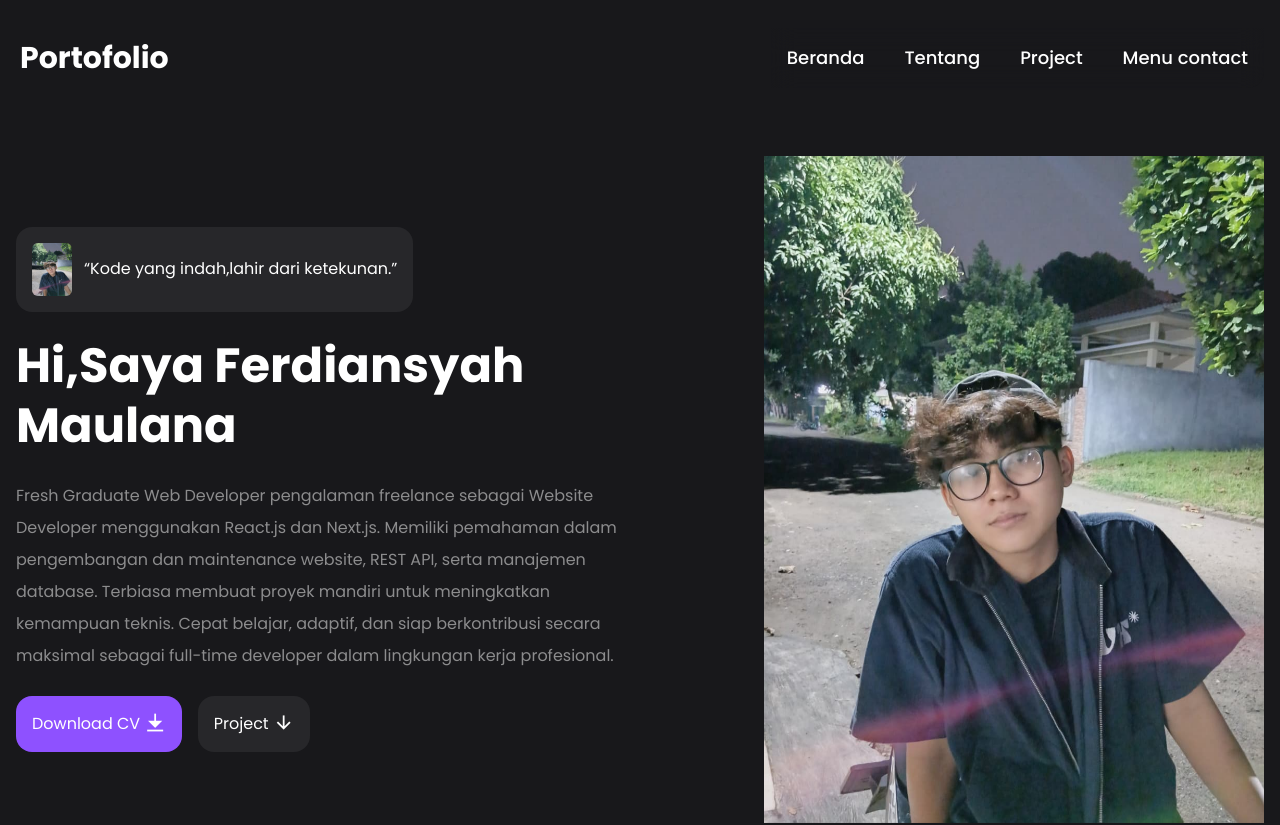
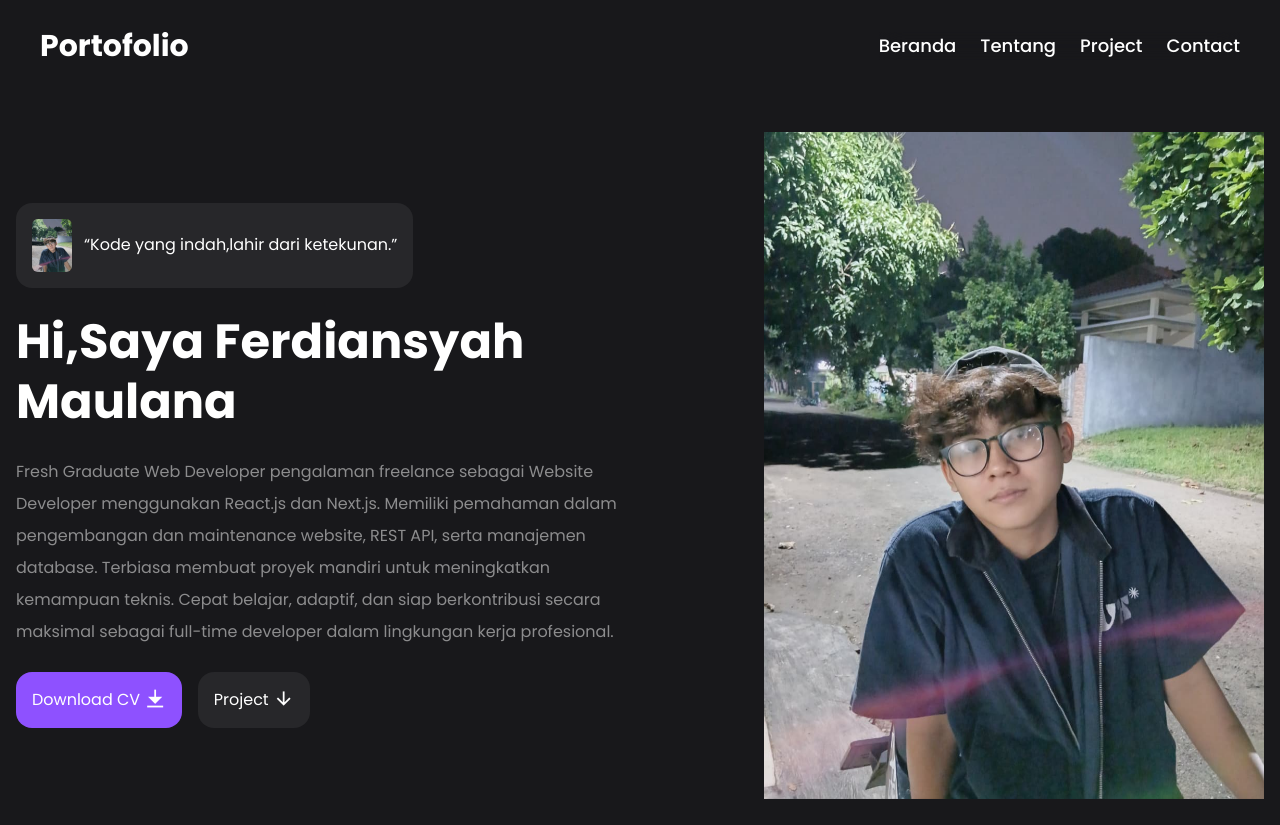
Before and after one commit to Ferdiansyahmaulana07/cv.Ferdiansyah-maulana, a React (Vite) app: page / in a window 1280 px wide. Shown: the top 825 px of the page. Built offline with nearby package versions, Linux system fonts and the light colour scheme.

Commit message:
perubahan pada hamburger

```diff
--- a/package.json
+++ b/package.json
@@ -15,6 +15,7 @@
     "aos": "^3.0.0-beta.6",
     "react": "^19.1.1",
     "react-dom": "^19.1.1",
+    "react-icons": "^5.5.0",
     "remixicon": "^4.7.0",
     "tailwindcss": "^4.1.16"
   },
--- a/src/components/Navbar.jsx
+++ b/src/components/Navbar.jsx
@@ -1,52 +1,94 @@
-import { useState,useEffect } from "react"
+import { useState, useEffect } from "react";
 
 const Navbar = () => {
   const [active, setActive] = useState(false);
+  const [open, setOpen] = useState(false);
+  const [isScrolling, setIsScrolling] = useState(false);
 
   useEffect(() => {
+  let scrollTimeout;
+
   const handleScroll = () => {
-      if(window.scrollY > 150){
-        setActive(true);
-      }else {
-        setActive(false);
-      }
+    setIsScrolling(true);
+
+    clearTimeout(scrollTimeout);
+    scrollTimeout = setTimeout(() => {
+      setIsScrolling(false);
+    }, 200); // 200ms setelah berhenti scroll
   };
 
   window.addEventListener("scroll", handleScroll);
-     return () =>{
+  return () => {
     window.removeEventListener("scroll", handleScroll);
+    clearTimeout(scrollTimeout);
   };
 }, []);
 
   return (
-    <div className="navbar py-7 flex items-center justify-between">
-        <div className="logo">
-            <h1 className="text-3xl font-bold bg-gray-700 text-white p-1 md:bg-transparent md:text-white">Portofolio</h1>
-        </div>
-        <ul className={`menu flex items-center sm:gap-10 gap-4 md:static fixed left-1/2 -translate-x-1/2 md:-translate-x-0 md:opacity-100 bg-white/30 backdrop-blur-md p-4 rounded-br-2xl rounded-br-2xl md:bg-transparent transition-all md:transition-none z-40 ${active ? "top-0 opacity-100" : "-top-10 opacity-0"}`}>
-          <li>
-               <a href="#beranda" className="sm:text-lg text-base font-medium">
-                Beranda
+    <header
+      className={`
+        fixed md:static top-0 left-0 w-full z-50
+        transition-all
+        ${active ? "md:top-0" : ""}
+      `}
+    >
+      <div className="navbar py-7 flex items-center justify-between relative px-6">
+
+        <h1 className="hidden md:block text-3xl font-bold text-white">
+          Portofolio
+        </h1>
+
+        {/* HAMBURGER (MOBILE ONLY) */}
+        <button
+          className={`
+            md:hidden fixed top-6 right-6
+            text-white text-3xl z-50
+            transition-opacity duration-200
+            ${isScrolling ? "opacity-0 pointer-events-none" : "opacity-100"}
+          `}
+          onClick={() => setOpen(!open)}
+        >
+          ☰
+        </button>
+
+
+
+        {/* MENU */}
+        <ul
+          className={`
+            menu flex flex-col md:flex-row items-center gap-6
+
+            /* MOBILE */
+            fixed md:static
+            left-0 md:left-auto
+            top-0 md:top-auto
+            w-full md:w-auto
+            h-screen md:h-auto
+            bg-black/80 backdrop-blur-md md:bg-transparent
+            p-6 md:p-0
+            transition-all duration-300 z-40
+            ${open ? "opacity-100 translate-y-0" : "opacity-0 -translate-y-full"}
+
+            /* DESKTOP RESET (BALIK KE CODE AWAL) */
+            md:opacity-100 md:translate-y-0
+          `}
+        >
+          {["beranda", "tentang", "project", "contact"].map(item => (
+            <li key={item}>
+              <a
+                href={`#${item}`}
+                className="text-lg font-medium text-white"
+                onClick={() => setOpen(false)}
+              >
+                {item.charAt(0).toUpperCase() + item.slice(1)}
               </a>
             </li>
-           <li>
-                <a href="#tentang" className="sm:text-lg text-base font-medium">
-                 Tentang
-                </a>
-          </li>
-           <li>
-                <a href="#project" className="sm:text-lg text-base font-medium">
-                    Project
-                </a>
-          </li>
-           <li>
-                <a href="#contact" className="sm:text-lg text-base font-medium">
-                 Menu contact
-                </a>
-          </li>
+          ))}
         </ul>
+
       </div>
-  )
-}
+    </header>
+  );
+};
 
-export default Navbar
+export default Navbar;
```
Also changed, not shown: 1 other file (tests, documents, lock files or other folders). Lines whose indentation alone changed are shown as unchanged.
